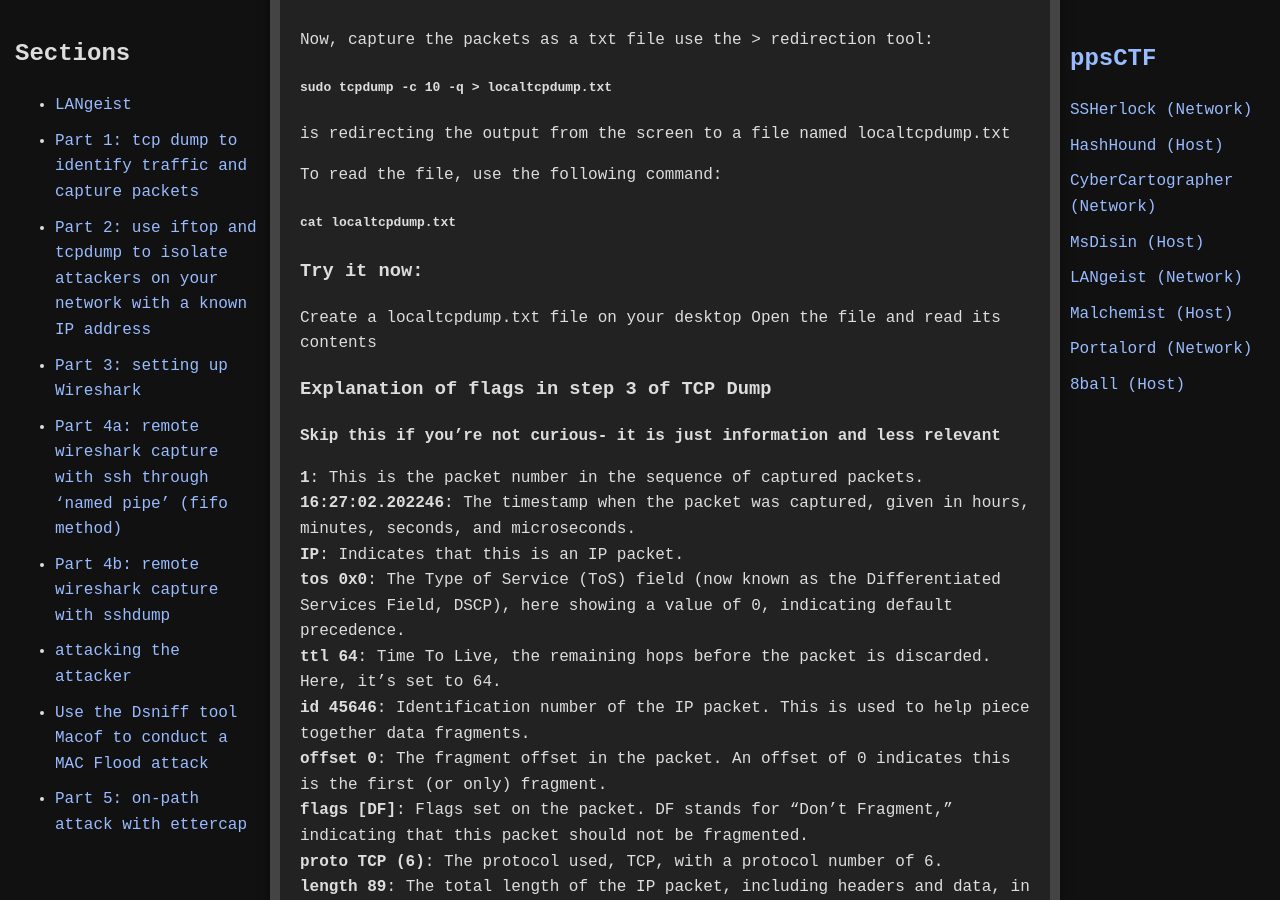
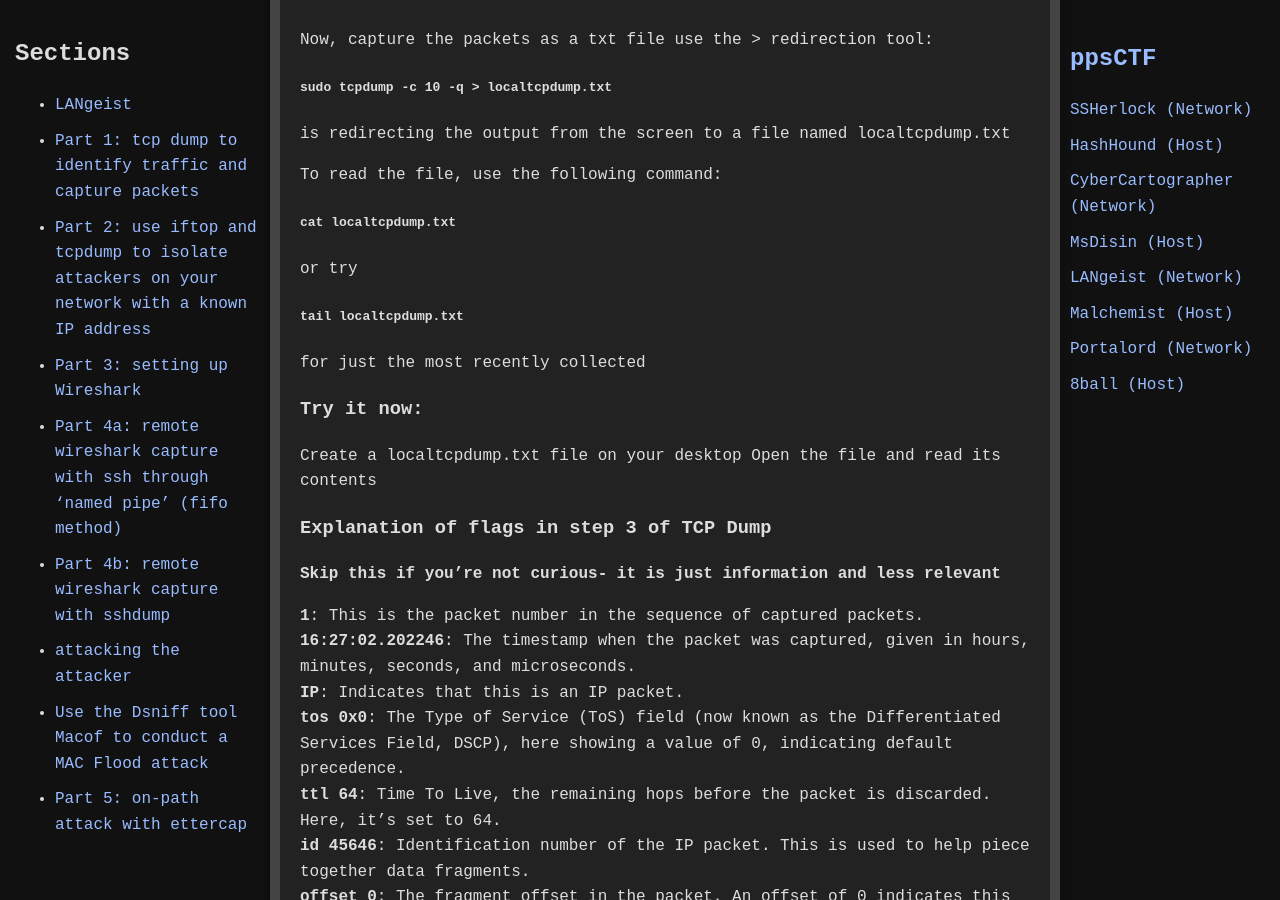
Before and after one commit to jboyce1/ppsCTF, a Jekyll site: the page built from classes/LANgeist/LANgeist.md, in a window 1280 px wide and 900 px high, scrolled down 4653 px. Built offline with Jekyll 4.4.1, drawn with Linux system fonts in a browser that asks for light colours.

Commit message:
Update LANgeist.md

```diff
--- a/classes/LANgeist/LANgeist.md
+++ b/classes/LANgeist/LANgeist.md
@@ -103,7 +103,9 @@ is redirecting the output from the screen to a file named localtcpdump.txt
 
 To read the file, use the following command:
 #### `cat localtcpdump.txt`
-
+or try
+#### `tail localtcpdump.txt`
+for just the most recently collected
 
 ### Try it now:
 Create a localtcpdump.txt file on your desktop
```
